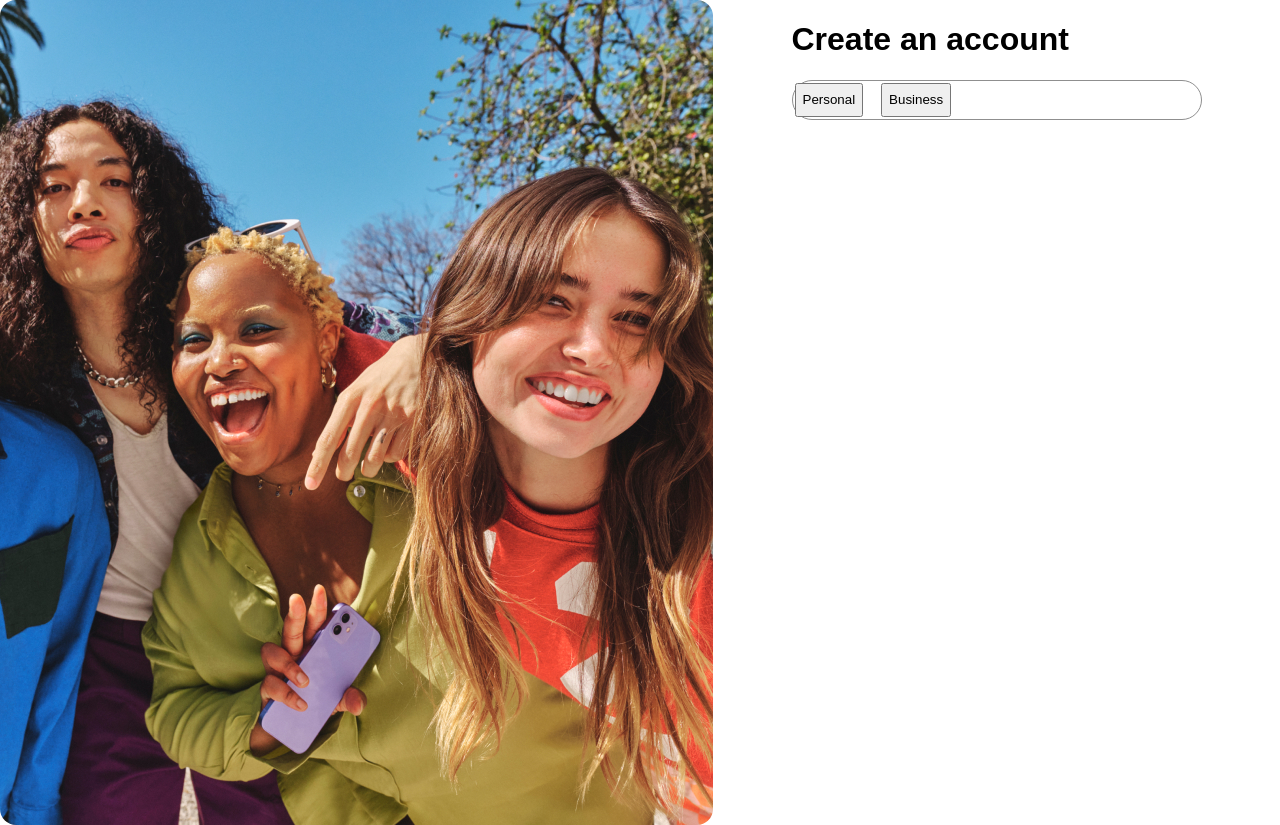
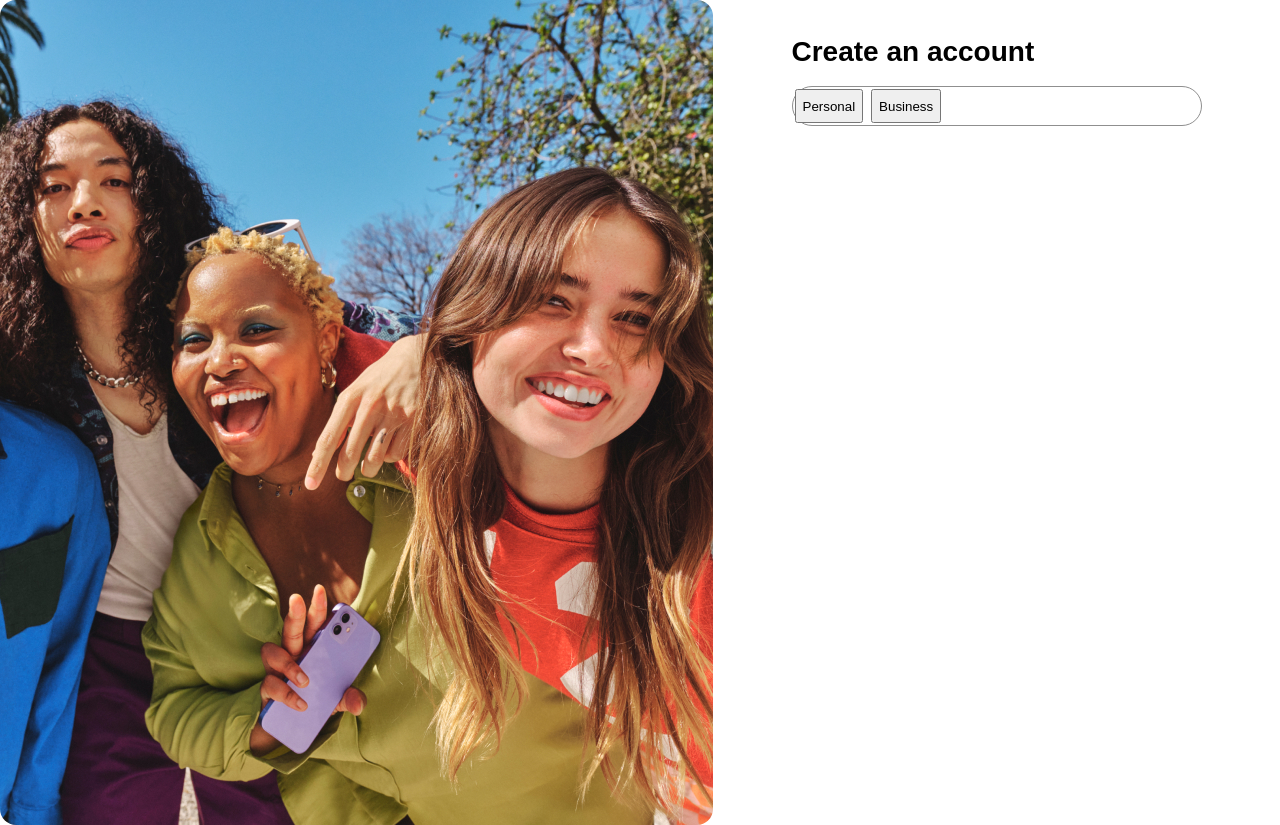
Before and after one commit to cybodt/login-form-ebay, a React (Vite) app: page /createaccount in a window 1280 px wide. Built offline with nearby package versions, Linux system fonts and the light colour scheme; a web font is replaced by a local one.

Commit message:
share code on github

```diff
--- a/src/components/CreateAccount.css
+++ b/src/components/CreateAccount.css
@@ -22,6 +22,12 @@
   z-index: 1;
 }
 
+@media only screen and (max-width: 1279px) {
+  .create-account__image {
+    display: none;
+  }
+}
+
 .create-account__container {
   width: 442px;
   height: 750px;
@@ -30,15 +36,29 @@
   box-sizing: border-box;
 }
 
+.create-account__container>h1 {
+  margin-top: 32px;
+  margin-bottom: 14px;
+  line-height: 40px;
+  font-size: 28px;
+  font-family: Market-Sans, Market-Sans2, Arial, sans-serif;
+  font-weight: 700;
+}
+
 .create-account__choose-type {
   width: 100%;
   height: 40px;
   display: flex;
   margin-bottom: 16px;
   padding: 2px;
-  gap: 18px;
+  gap: 8px;
   box-sizing: border-box;
   border: 1px solid #8f8f8f;
   border-radius: 24px;
   background-color: #fff;
+  font-family: Market-Sans, Market-Sans2, Arial, sans-serif;
 }
+
+.create-account__choose-type>button {
+  font-family: inherit;
+}
```
